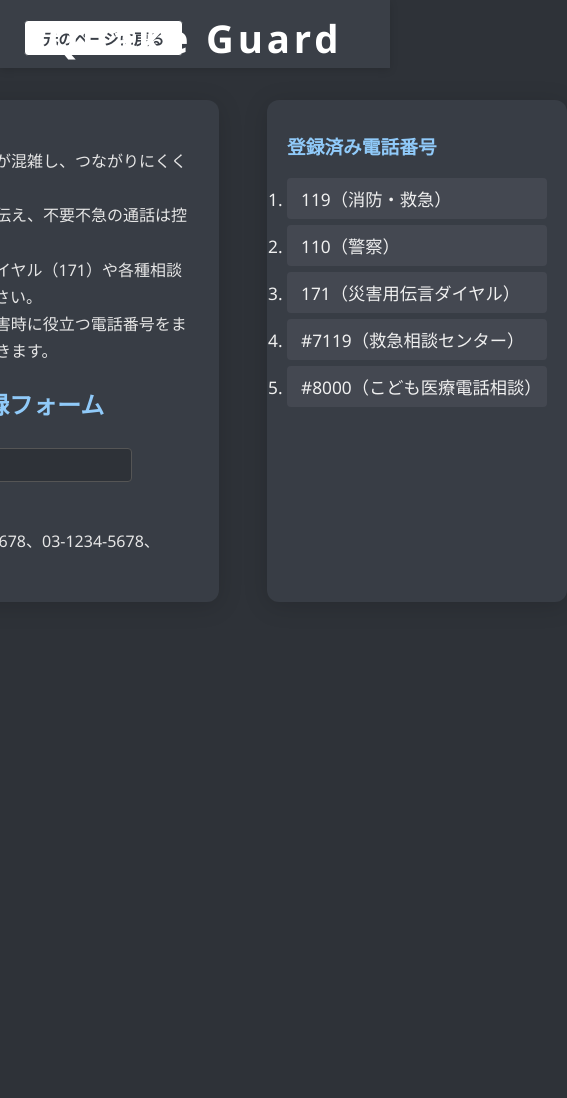
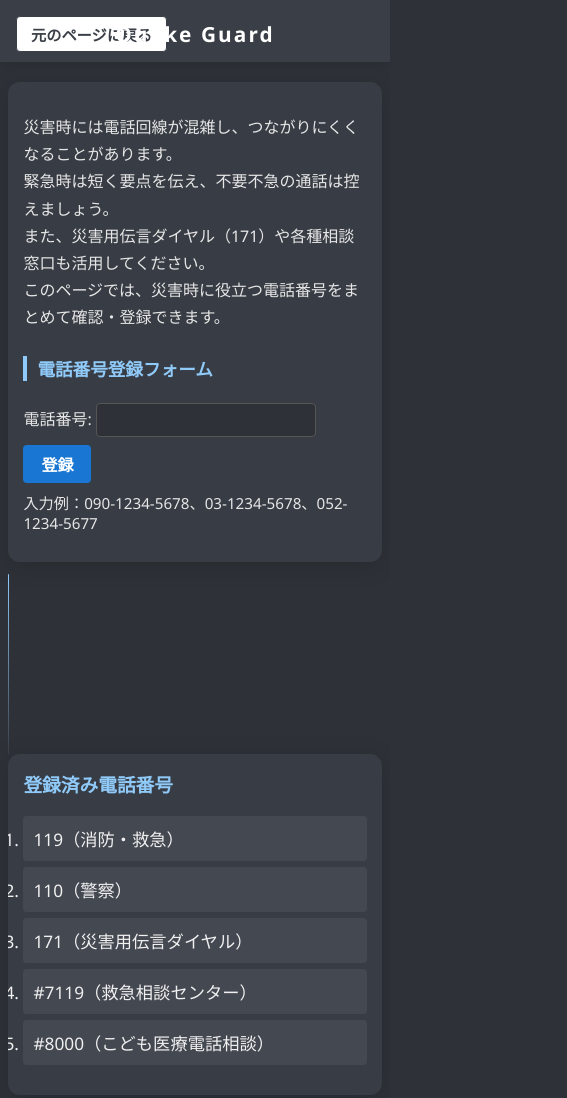
Before and after one commit to Aoisann/Aosa, a plain HTML site: page 01/index.html in a window 390 px wide. Shown: the whole page, 567 px wide, since content can reach past the window. Before the commit the page ends 844 px from the top, so only its background shows below. Drawn offline with Linux system fonts and the light colour scheme.

Commit message:
スマホでも使える

```diff
--- a/01/index.html
+++ b/01/index.html
@@ -3,10 +3,11 @@
 <head>
     <meta charset="UTF-8">
     <title>Quake Guard - 災害時の電話案内サイト</title>
+    <meta name="viewport" content="width=device-width, initial-scale=1">
     <style>
         body {
             background: #2e3238;
-            color: #f8f9fa; /* 文字色をより明るく */
+            color: #f8f9fa;
             font-family: 'Segoe UI', 'Meiryo', sans-serif;
             margin: 0;
             padding: 0;
@@ -16,15 +17,15 @@
             color: #fff;
             display: flex;
             align-items: center;
-            padding: 20px 0 12px 0;
-            margin-bottom: 32px;
+            padding: 16px 0 10px 0;
+            margin-bottom: 20px;
             box-shadow: 0 2px 8px rgba(0,0,0,0.13);
             position: relative;
         }
         .site-title-bar .site-title {
             flex: 1;
             text-align: center;
-            font-size: 2.4em;
+            font-size: 2em;
             letter-spacing: 0.1em;
             font-weight: bold;
             position: absolute;
@@ -32,18 +33,18 @@
             right: 0;
             margin: auto;
             width: max-content;
-            color: #fff; /* タイトルも明るく */
+            color: #fff;
         }
         .back-link {
-            margin-left: 24px;
-            margin-right: 24px;
-            background: #353a40;
-            color: #fff;
-            padding: 6px 18px;
+            margin-left: 16px;
+            margin-right: 16px;
+            background: #fff;
+            color: #3a3f47;
+            padding: 6px 14px;
             border-radius: 4px;
             text-decoration: none;
             font-weight: bold;
-            border: 1px solid #555;
+            border: 1px solid #3a3f47;
             font-size: 0.95em;
             transition: background 0.2s, color 0.2s;
         }
@@ -51,35 +52,51 @@
             background: #e3e3e3;
             color: #222;
         }
+        .main-flex {
+            display: flex;
+            justify-content: center;
+            gap: 16px;
+            padding: 0 4vw;
+        }
         .main-content {
-            max-width: 520px;
-            margin: 0 auto;
             background: #383d45;
             border-radius: 12px;
             box-shadow: 0 4px 24px rgba(0,0,0,0.15);
-            padding: 32px 28px 28px 28px;
-            color: #f8f9fa; /* メインコンテンツの文字も明るく */
+            color: #f8f9fa;
+            padding: 20px 12px 18px 12px;
+            margin-bottom: 16px;
+            width: 100%;
+            max-width: 480px;
+            box-sizing: border-box;
+        }
+        .main-content.right {
+            max-width: 340px;
+            min-width: 0;
+            padding: 20px 8px 18px 8px;
         }
         h2 {
             color: #90caf9;
             border-left: 4px solid #90caf9;
             padding-left: 10px;
-            margin-top: 32px;
+            margin-top: 24px;
+            font-size: 1.1em;
         }
         #phoneForm label {
-            font-size: 1.1em;
-            color: #e6e6e6; /* ラベルも明るく */
+            font-size: 1em;
+            color: #e6e6e6;
         }
         #phoneForm input[type="tel"] {
-            width: 180px;
+            width: 100%;
+            max-width: 220px;
             padding: 7px 10px;
             border: 1px solid #555;
             border-radius: 4px;
             background: #2e3238;
-            color: #f8f9fa; /* 入力欄の文字も明るく */
+            color: #f8f9fa;
             font-size: 1em;
             margin-right: 8px;
             margin-top: 8px;
+            box-sizing: border-box;
         }
         #phoneForm button {
             background: #1976d2;
@@ -91,40 +108,108 @@
             font-weight: bold;
             cursor: pointer;
             transition: background 0.2s;
+            margin-top: 8px;
         }
-        #phoneForm button:hover {
+        #phoneForm button:active {
             background: #1565c0;
         }
         #phoneList {
-            margin-top: 18px;
+            margin-top: 12px;
             padding-left: 0;
         }
         #phoneList li {
             margin: 6px 0;
-            padding: 8px 14px;
+            padding: 10px 10px;
             border-radius: 4px;
             font-size: 1.08em;
             list-style-type: decimal;
-            color: #f8f9fa; /* リストの文字も明るく */
+            color: #f8f9fa;
+            word-break: break-all;
+            cursor: pointer;
+            transition: background 0.15s;
         }
         #phoneList li.default-phone {
             background: #444851;
-            color: #f0f0f0; /* 既定電話番号も明るく */
+            color: #f0f0f0;
             font-weight: normal;
+            cursor: default;
         }
         #phoneList li.user-phone {
             background: #33627a;
             color: #b3e5fc;
             font-weight: bold;
         }
+        #phoneList li.user-phone:hover {
+            background: #1976d2;
+        }
         .example {
             margin-top: 0.5em;
             color: #e6e6e6;
+            font-size: 0.95em;
         }
         .desc {
             color: #e6e6e6;
-            margin-bottom: 1.5em;
+            margin-bottom: 1.2em;
             line-height: 1.7;
+            font-size: 1em;
+        }
+        /* モーダルのスマホ対応 */
+        #callConfirmModal {
+            display: none;
+            position: fixed;
+            left: 0; top: 0;
+            width: 100vw; height: 100vh;
+            background: rgba(30,32,36,0.55);
+            z-index: 1000;
+            align-items: center;
+            justify-content: center;
+        }
+        #callConfirmModal .modal-inner {
+            background: #383d45;
+            color: #f8f9fa;
+            border-radius: 8px;
+            padding: 20px 10vw;
+            min-width: 200px;
+            max-width: 90vw;
+            text-align: center;
+            box-shadow: 0 4px 24px rgba(0,0,0,0.18);
+        }
+        #callConfirmModal button {
+            margin: 0 8px;
+            background: #1976d2;
+            color: #fff;
+            border: none;
+            border-radius: 4px;
+            padding: 7px 18px;
+            font-size: 1em;
+            font-weight: bold;
+            cursor: pointer;
+        }
+        #callConfirmModal button#callNo {
+            background: #555;
+        }
+        @media (max-width: 700px) {
+            .main-flex {
+                flex-direction: column;
+                gap: 0;
+                padding: 0 2vw;
+            }
+            .main-content {
+                max-width: 100vw;
+                min-width: 0;
+                margin-bottom: 12px;
+                padding: 16px 4vw 14px 4vw;
+            }
+            .main-content.right {
+                max-width: 100vw;
+                padding: 16px 4vw 14px 4vw;
+            }
+            .site-title-bar .site-title {
+                font-size: 1.3em;
+            }
+            #callConfirmModal .modal-inner {
+                padding: 18px 4vw;
+            }
         }
     </style>
 </head>
@@ -140,44 +225,42 @@
             Quake Guard
         </span>
     </div>
-    <div style="display: flex; justify-content: center; gap: 24px;">
+    <div class="main-flex">
         <!-- 左側：説明と電話番号登録フォーム -->
-        <div class="main-content"
-             style="min-width:340px; max-width:480px; padding:32px 28px 28px 28px;">
-            <p class="desc" style="margin-bottom: 1em;">
+        <div class="main-content">
+            <p class="desc">
                 災害時には電話回線が混雑し、つながりにくくなることがあります。<br>
                 緊急時は短く要点を伝え、不要不急の通話は控えましょう。<br>
                 また、災害用伝言ダイヤル（171）や各種相談窓口も活用してください。<br>
                 このページでは、災害時に役立つ電話番号をまとめて確認・登録できます。
             </p>
-            <h2 style="margin-top: 20px;">電話番号登録フォーム</h2>
+            <h2>電話番号登録フォーム</h2>
             <form id="phoneForm">
                 <label for="phone">電話番号:</label>
                 <input type="tel" id="phone" name="phone" required pattern="0\d{9,10}|0\d{1,3}-\d{3,4}-\d{4}">
                 <button type="submit">登録</button>
             </form>
-            <p class="example" style="margin-bottom: 0;">
+            <p class="example">
                 入力例：090-1234-5678、03-1234-5678、052-1234-5677
             </p>
         </div>
         <!-- 中央の仕切り線 -->
-        <div style="width:1.5px; background:linear-gradient(to bottom,#90caf9,#3a3f47); border-radius:1px; min-height:340px; align-self:stretch;"></div>
+        <div style="width:1.5px; background:linear-gradient(to bottom,#90caf9,#3a3f47); border-radius:1px; min-height:180px; align-self:stretch; display:block;"></div>
         <!-- 右側：登録済み電話番号リスト -->
-        <div class="main-content"
-             style="min-width:260px; max-width:340px; padding:32px 20px 28px 20px;">
+        <div class="main-content right" style="overflow-x: auto;">
             <h3 style="color:#90caf9; margin-top:0;">登録済み電話番号</h3>
-            <ul id="phoneList" style="margin-top: 12px;">
+            <ul id="phoneList" style="margin-top: 12px; padding-left: 0; box-sizing: border-box; word-break: break-all; overflow-wrap: break-word;">
                 <li class="default-phone">119（消防・救急）</li>
                 <li class="default-phone">110（警察）</li>
                 <li class="default-phone">171（災害用伝言ダイヤル）</li>
                 <li class="default-phone">#7119（救急相談センター）</li>
                 <li class="default-phone">#8000（こども医療電話相談）</li>
             </ul>
-            <div id="callConfirmModal" style="display:none; position:fixed; left:0; top:0; width:100vw; height:100vh; background:rgba(30,32,36,0.55); z-index:1000; align-items:center; justify-content:center;">
-                <div style="background:#383d45; color:#f8f9fa; border-radius:8px; padding:28px 32px; min-width:240px; text-align:center; box-shadow:0 4px 24px rgba(0,0,0,0.18);">
+            <div id="callConfirmModal">
+                <div class="modal-inner">
                     <div id="callConfirmText" style="margin-bottom:18px;"></div>
-                    <button id="callYes" style="margin-right:18px; background:#1976d2; color:#fff; border:none; border-radius:4px; padding:7px 18px; font-size:1em; font-weight:bold; cursor:pointer;">はい</button>
-                    <button id="callNo" style="background:#555; color:#fff; border:none; border-radius:4px; padding:7px 18px; font-size:1em; font-weight:bold; cursor:pointer;">いいえ</button>
+                    <button id="callYes">はい</button>
+                    <button id="callNo">いいえ</button>
                 </div>
             </div>
         </div>
```
